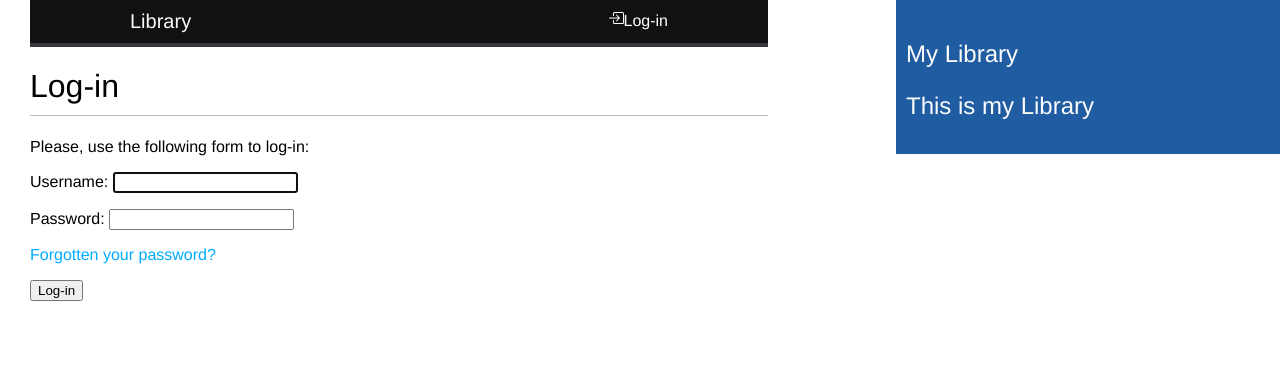
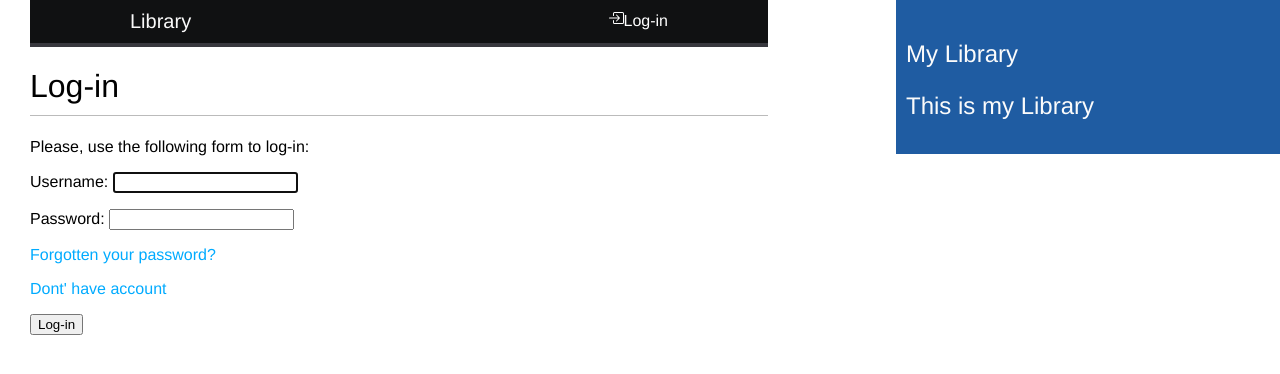
Before and after one commit to harshagarwal2245/library_managment_system, a Django app: page /accounts/login/ in a window 1280 px wide. Shown: the top 374 px of the page. Run offline with Django 3.2, Linux system fonts and the light colour scheme.

Commit message:
Added Registration page functionality in app

```diff
--- /dev/null
+++ b/requirements.txt
@@ -0,0 +1,2 @@
+Django==3.1
+djangorestframework==3.13.1
--- a/templates/account/login.html
+++ b/templates/account/login.html
@@ -13,6 +13,7 @@
  <form action="{% url 'login' %}" method="post">
     {{ form.as_p }}
     <p><a href="{% url "password_reset" %}">Forgotten your password?</a></p>
+    <p><a href="{% url "register" %}">Dont' have account</a></p>
     {% csrf_token %}
     <input type="hidden" name="next" value="{{ next }}" />
     <p><input type="submit" value="Log-in"></p>
```
Also changed, not shown: templates/book_api_list.html (added).
